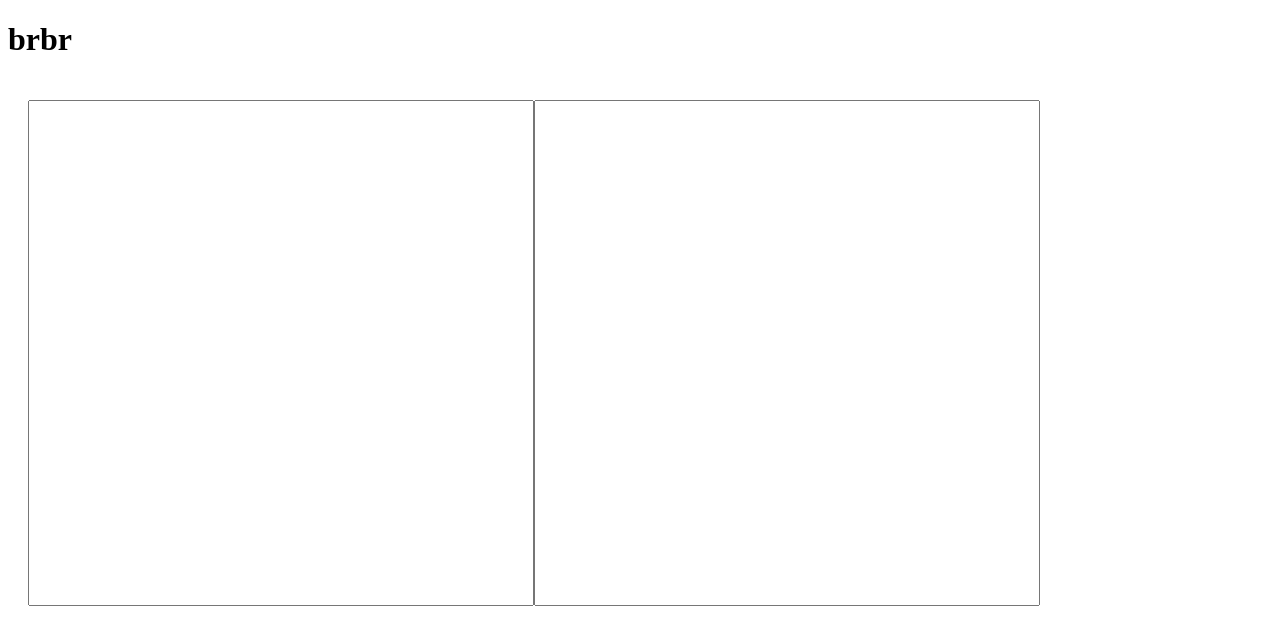
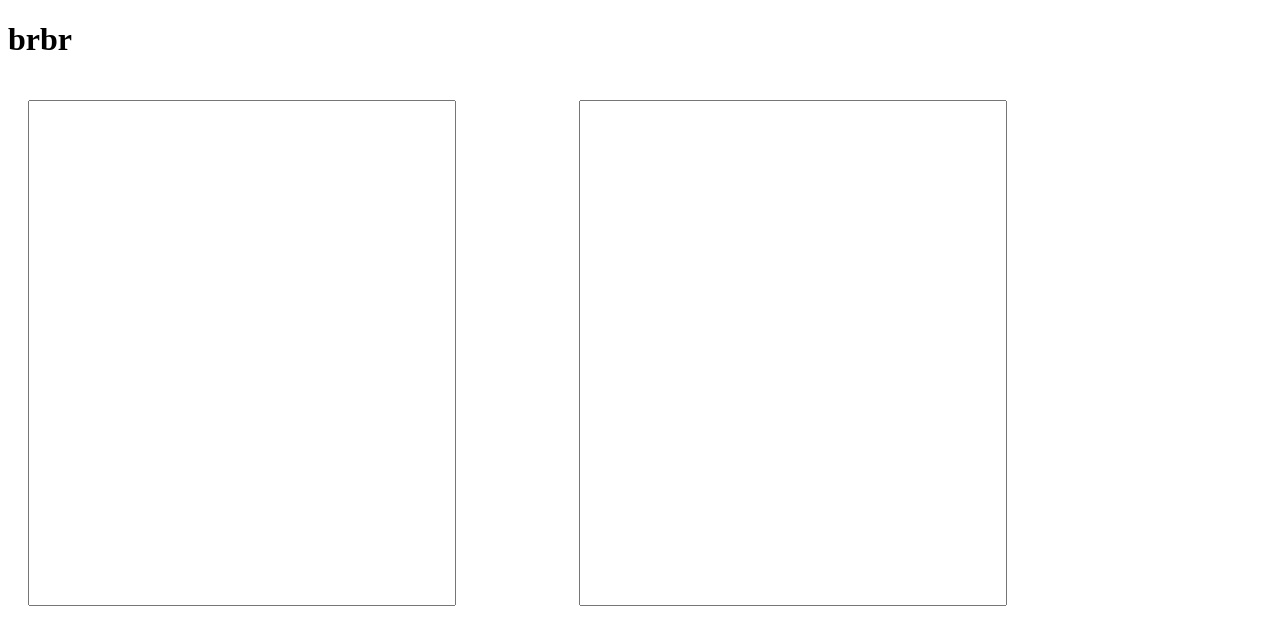
Before and after one commit to ZetBe/bearl, a Next.js app: page / in a window 1280 px wide. Shown: the top 644 px of the page. Built offline with nearby package versions, Linux system fonts and the light colour scheme.

Commit message:
fix: style

```diff
--- a/src/app/page.module.css
+++ b/src/app/page.module.css
@@ -2,12 +2,14 @@
   resize: none;
   width: 500px;
   height: 500px;
+  margin-right: 10%;
 }
 
 .output {
   resize: none;
   width: 500px;
   height: 500px;
+  margin-right: 20%;
 }
 
 .body {
```
